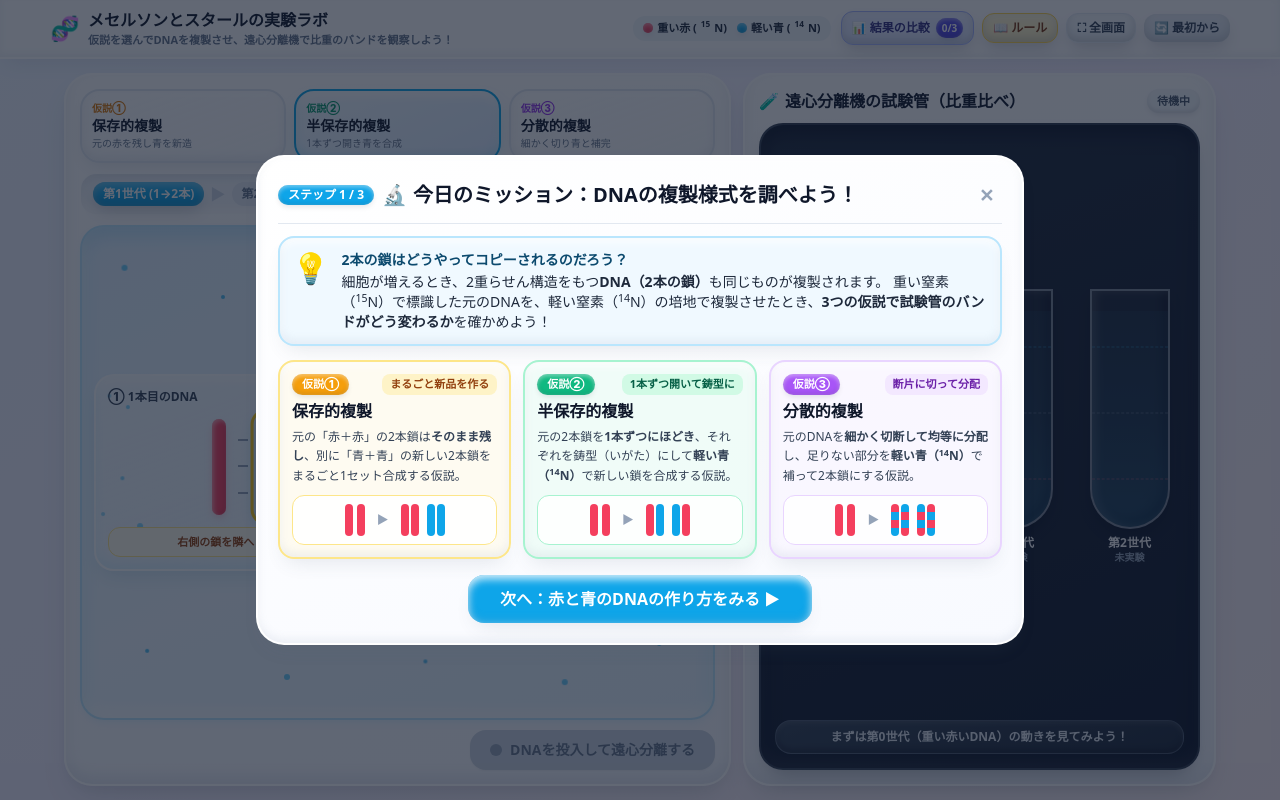
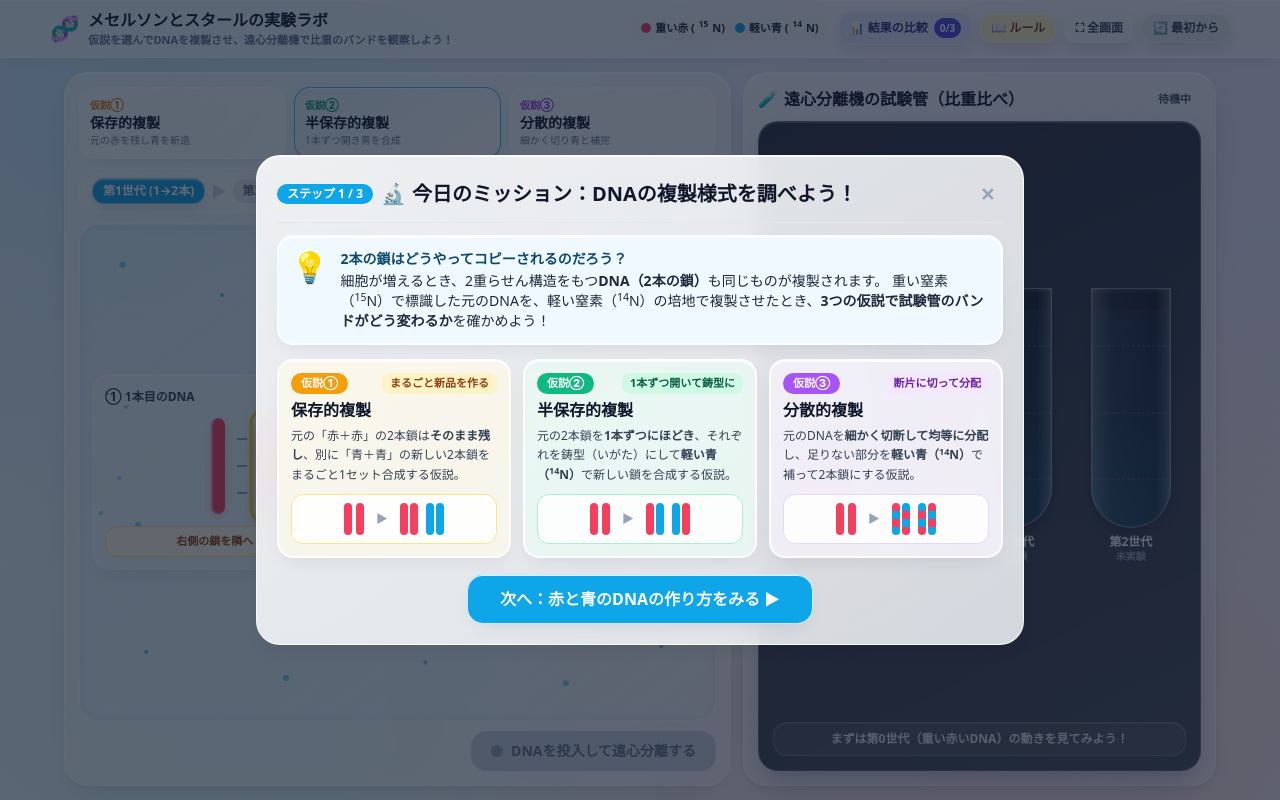
Before and after one commit to tyama11/meselson-stahl-lab, a plain HTML site: page index.html in a window 1280 px wide. Drawn offline with Linux system fonts and the light colour scheme.

Commit message:
Switch visual theme to Neo-Glassmorphism in CSS without changing logic

```diff
--- a/css/style.css
+++ b/css/style.css
@@ -254,204 +254,191 @@ body {
 }
 
 /* =========================================================================
-   クレイモーフィズム (Claymorphism) ビジュアルテーマ（ロジック変更なし）
+   ネオグラスモーフィズム (Neo-Glassmorphism) ビジュアルテーマ（ロジック変更なし）
    ========================================================================= */
 body {
-  background: linear-gradient(145deg, #eef5ff 0%, #f5f1ff 50%, #fff3f6 100%);
+  background-color: #eef4fb;
+  background-image:
+    radial-gradient(at 12% 14%, rgba(125, 211, 252, 0.42) 0px, transparent 48%),
+    radial-gradient(at 86% 18%, rgba(196, 181, 253, 0.38) 0px, transparent 46%),
+    radial-gradient(at 78% 88%, rgba(253, 164, 175, 0.32) 0px, transparent 48%),
+    radial-gradient(at 18% 84%, rgba(165, 243, 252, 0.34) 0px, transparent 46%);
   background-attachment: fixed;
 }
 
-/* ヘッダーバー：やわらかい粘土風バー */
+/* ヘッダーバー：フロストガラスバー */
 header.compact-header {
-  background: rgba(255, 255, 255, 0.92);
-  border-bottom: 2px solid rgba(255, 255, 255, 0.9);
+  background: rgba(255, 255, 255, 0.62);
+  backdrop-filter: blur(12px) saturate(150%);
+  -webkit-backdrop-filter: blur(12px) saturate(150%);
+  border-bottom: 1px solid rgba(255, 255, 255, 0.85);
   box-shadow:
-    0 8px 20px -6px rgba(100, 116, 139, 0.14),
-    inset 0 -3px 6px rgba(148, 163, 184, 0.14),
-    inset 0 3px 6px rgba(255, 255, 255, 0.95);
+    0 4px 20px -4px rgba(15, 23, 42, 0.08),
+    inset 0 1px 0 rgba(255, 255, 255, 0.9);
 }
 
-/* 左右メインパネル＆モーダルカード：ぷっくり立体クレイパネル */
-section.compact-panel,
-.compact-modal-card {
-  background: linear-gradient(160deg, #ffffff 0%, #f8faff 100%);
-  border: 2px solid rgba(255, 255, 255, 0.95);
-  border-radius: 1.75rem;
+/* 左右メインパネル：ネオグラスパネル（鋭い1px白縁＋柔らかな透過） */
+section.compact-panel {
+  background: linear-gradient(145deg, rgba(255, 255, 255, 0.68) 0%, rgba(255, 255, 255, 0.48) 100%);
+  backdrop-filter: blur(12px) saturate(150%);
+  -webkit-backdrop-filter: blur(12px) saturate(150%);
+  border: 1px solid rgba(255, 255, 255, 0.85);
+  border-radius: 1.5rem;
   box-shadow:
-    0 16px 32px -10px rgba(71, 85, 105, 0.16),
-    0 6px 14px -4px rgba(71, 85, 105, 0.08),
-    inset 0 -7px 14px rgba(148, 163, 184, 0.18),
-    inset 0 7px 14px rgba(255, 255, 255, 0.95);
+    0 12px 32px -10px rgba(15, 23, 42, 0.12),
+    0 2px 6px rgba(15, 23, 42, 0.04),
+    inset 0 1px 0 rgba(255, 255, 255, 0.95);
 }
 
-/* DNA組み立てトレイ：くぼんだクレイ培地トレイ */
-section.compact-panel > div.bg-sky-50\/50 {
-  background: linear-gradient(155deg, #dff0ff 0%, #edf7ff 55%, #e6f4ff 100%);
-  border: 2px solid rgba(186, 230, 253, 0.95);
+/* モーダルカード：視認性の高いフロストガラス（全画面ぼかしを避けて軽量維持） */
+.compact-modal-card {
+  background: linear-gradient(145deg, rgba(255, 255, 255, 0.9) 0%, rgba(248, 250, 252, 0.84) 100%);
+  backdrop-filter: blur(10px) saturate(140%);
+  -webkit-backdrop-filter: blur(10px) saturate(140%);
+  border: 1px solid rgba(255, 255, 255, 0.95);
   border-radius: 1.5rem;
   box-shadow:
-    inset 0 8px 18px rgba(14, 165, 233, 0.18),
-    inset 0 -6px 14px rgba(255, 255, 255, 0.95),
-    0 4px 10px -2px rgba(14, 165, 233, 0.1);
+    0 24px 48px -12px rgba(15, 23, 42, 0.25),
+    inset 0 1px 0 rgba(255, 255, 255, 1);
 }
 
-/* DNAカード：下の青いトレイと粒が透けて見える半透明クレイカード */
-.compact-dna-card {
-  background: linear-gradient(160deg, rgba(255, 255, 255, 0.46) 0%, rgba(240, 249, 255, 0.28) 100%) !important;
-  border-color: rgba(255, 255, 255, 0.78);
+/* DNA組み立てトレイ：クリアなアクアガラストレイ */
+section.compact-panel > div.bg-sky-50\/50 {
+  background: linear-gradient(145deg, rgba(186, 230, 253, 0.34) 0%, rgba(224, 242, 254, 0.22) 100%);
+  border: 1px solid rgba(255, 255, 255, 0.8);
   border-radius: 1.25rem;
   box-shadow:
-    0 10px 20px -6px rgba(14, 116, 144, 0.14),
-    inset 0 -5px 10px rgba(56, 189, 248, 0.12),
-    inset 0 5px 10px rgba(255, 255, 255, 0.75);
+    inset 0 2px 12px rgba(14, 165, 233, 0.12),
+    inset 0 1px 0 rgba(255, 255, 255, 0.75);
+}
+
+/* DNAカード：下の青いトレイと粒が透けるクリスタルガラスカード */
+.compact-dna-card {
+  background: linear-gradient(145deg, rgba(255, 255, 255, 0.42) 0%, rgba(255, 255, 255, 0.22) 100%) !important;
+  border: 1px solid rgba(255, 255, 255, 0.82);
+  border-radius: 1.125rem;
+  box-shadow:
+    0 8px 20px -8px rgba(15, 23, 42, 0.12),
+    inset 0 1px 0 rgba(255, 255, 255, 0.9);
 }
 
 .compact-dna-card.border-emerald-300 {
-  background: linear-gradient(160deg, rgba(236, 253, 245, 0.56) 0%, rgba(209, 250, 229, 0.32) 100%) !important;
-  border-color: rgba(110, 231, 183, 0.9);
+  background: linear-gradient(145deg, rgba(236, 253, 245, 0.52) 0%, rgba(209, 250, 229, 0.28) 100%) !important;
+  border: 1px solid rgba(110, 231, 183, 0.9);
   box-shadow:
-    0 10px 20px -6px rgba(16, 185, 129, 0.18),
-    inset 0 -5px 10px rgba(16, 185, 129, 0.14),
-    inset 0 5px 10px rgba(255, 255, 255, 0.8);
+    0 8px 20px -8px rgba(16, 185, 129, 0.2),
+    inset 0 1px 0 rgba(255, 255, 255, 0.92);
 }
 
-/* 仮説タブ：ぷっくりクレイタイル */
+/* 仮説タブ：シャープなガラスタイル */
 [role="tab"] {
-  background: linear-gradient(160deg, rgba(255, 255, 255, 0.92) 0%, rgba(248, 250, 252, 0.85) 100%);
-  border-radius: 1.25rem;
+  background: rgba(255, 255, 255, 0.5);
+  border: 1px solid rgba(255, 255, 255, 0.85);
+  border-radius: 1rem;
   box-shadow:
-    0 8px 16px -6px rgba(71, 85, 105, 0.14),
-    inset 0 -4px 8px rgba(148, 163, 184, 0.16),
-    inset 0 4px 8px rgba(255, 255, 255, 0.92);
-  transition: transform 0.15s ease, box-shadow 0.15s ease;
+    0 4px 12px -4px rgba(15, 23, 42, 0.08),
+    inset 0 1px 0 rgba(255, 255, 255, 0.9);
+  transition: transform 0.15s ease, box-shadow 0.15s ease, background-color 0.15s ease;
 }
 
 [role="tab"]:hover {
+  background: rgba(255, 255, 255, 0.72);
   transform: translateY(-1px);
 }
 
 [role="tab"][aria-selected="true"] {
-  background: linear-gradient(155deg, #f0f9ff 0%, #dbeafe 100%);
+  background: linear-gradient(145deg, rgba(224, 242, 254, 0.85) 0%, rgba(255, 255, 255, 0.72) 100%);
+  border: 1.5px solid rgba(14, 165, 233, 0.75);
   box-shadow:
-    0 10px 20px -6px rgba(14, 165, 233, 0.28),
-    inset 0 -5px 10px rgba(56, 189, 248, 0.24),
-    inset 0 5px 10px rgba(255, 255, 255, 0.95);
+    0 8px 18px -6px rgba(14, 165, 233, 0.28),
+    inset 0 1px 0 rgba(255, 255, 255, 0.98);
 }
 
-/* 世代ステップバー：やわらかくくぼんだクレイ溝 */
+/* 世代ステップバー：薄ガラスバー */
 section.compact-panel .bg-slate-50.border.border-slate-200.rounded-2xl {
-  background: linear-gradient(160deg, #eef2f7 0%, #f8fafc 100%);
-  border-color: rgba(255, 255, 255, 0.9);
-  box-shadow:
-    inset 0 4px 8px rgba(100, 116, 139, 0.12),
-    inset 0 -4px 8px rgba(255, 255, 255, 0.95);
+  background: rgba(255, 255, 255, 0.45);
+  border: 1px solid rgba(255, 255, 255, 0.8);
+  box-shadow: inset 0 1px 3px rgba(15, 23, 42, 0.06);
 }
 
-/* バッジ・ピル類にもクレイの丸みと立体ハイライト */
-header .rounded-full,
-section .rounded-full[class*="px-"],
-#rules-modal .rounded-full[class*="px-"],
-#compare-modal .rounded-full[class*="px-"] {
+/* ボタン全般：光沢エッジのあるネオグラスボタン */
+button:not(:disabled):not([role="tab"]):not([aria-label="閉じる"]) {
+  border: 1px solid rgba(255, 255, 255, 0.45);
   box-shadow:
-    0 3px 6px -2px rgba(15, 23, 42, 0.14),
-    inset 0 2px 4px rgba(255, 255, 255, 0.45),
-    inset 0 -2px 4px rgba(15, 23, 42, 0.12);
-}
-
-/* 試験管内バンド：つやのある3Dクレイピル */
-.band-appear {
-  box-shadow:
-    inset 0 2px 3px rgba(255, 255, 255, 0.45),
-    inset 0 -2px 3px rgba(0, 0, 0, 0.24);
-}
-
-/* ルール画面の合成ステージ：下の赤・青環境がほんのり透けるくぼみトレイ */
-.synth-stage-h {
-  background: rgba(255, 255, 255, 0.52) !important;
-  box-shadow:
-    inset 0 6px 14px rgba(100, 116, 139, 0.14),
-    inset 0 -5px 10px rgba(255, 255, 255, 0.85) !important;
-}
-
-/* ボタン全般：押し心地のあるぷっくりクレイボタン */
-button:not(:disabled):not([role="tab"]):not([aria-label="閉じる"]) {
-  box-shadow:
-    0 8px 16px -4px rgba(15, 23, 42, 0.18),
-    inset 0 -4px 8px rgba(15, 23, 42, 0.16),
-    inset 0 4px 8px rgba(255, 255, 255, 0.42);
-  transition: transform 0.15s ease, box-shadow 0.15s ease, background-color 0.15s ease;
+    0 6px 16px -4px rgba(15, 23, 42, 0.16),
+    inset 0 1px 0 rgba(255, 255, 255, 0.5);
+  transition: transform 0.15s ease, box-shadow 0.15s ease, filter 0.15s ease;
 }
 
 button:not(:disabled):not([role="tab"]):not([aria-label="閉じる"]):hover {
   transform: translateY(-1px);
   box-shadow:
-    0 11px 20px -4px rgba(15, 23, 42, 0.22),
-    inset 0 -4px 8px rgba(15, 23, 42, 0.16),
-    inset 0 4px 10px rgba(255, 255, 255, 0.5);
+    0 10px 22px -4px rgba(15, 23, 42, 0.22),
+    inset 0 1px 0 rgba(255, 255, 255, 0.65);
 }
 
 button:not(:disabled):not([role="tab"]):not([aria-label="閉じる"]):active {
-  transform: translateY(1px) scale(0.98);
-  box-shadow:
-    0 3px 8px -2px rgba(15, 23, 42, 0.16),
-    inset 0 3px 7px rgba(15, 23, 42, 0.18),
-    inset 0 -2px 5px rgba(255, 255, 255, 0.35);
+  transform: translateY(0) scale(0.98);
 }
 
-/* 立体的な赤い鎖・青い鎖（粘土スティック風のつや感） */
+/* DNA鎖：透き通るような光沢ハイライト */
 .dna-strand-h.bg-rose-500,
 .dna-strand-h .bg-rose-500,
 #gen0-dna-visual .bg-rose-500 {
   box-shadow:
-    0 4px 8px -2px rgba(244, 63, 94, 0.35),
-    inset 2px 2px 4px rgba(255, 255, 255, 0.48),
-    inset -2px -2px 4px rgba(159, 18, 57, 0.25);
+    0 4px 10px -2px rgba(244, 63, 94, 0.4),
+    inset 1.5px 0 2px rgba(255, 255, 255, 0.55);
 }
 
 .dna-strand-h.bg-sky-500,
 .dna-strand-h .bg-sky-500 {
   box-shadow:
-    0 4px 8px -2px rgba(14, 165, 233, 0.35),
-    inset 2px 2px 4px rgba(255, 255, 255, 0.48),
-    inset -2px -2px 4px rgba(3, 105, 161, 0.25);
+    0 4px 10px -2px rgba(14, 165, 233, 0.4),
+    inset 1.5px 0 2px rgba(255, 255, 255, 0.55);
 }
 
-/* 遠心分離機チャンバー＆試験管：ダーククレイ質感 */
+/* 遠心分離機チャンバー＆試験管：スモークダークガラス質感 */
 section.compact-panel .bg-slate-900.rounded-2xl,
 #rules-modal .bg-slate-900.rounded-3xl {
-  background: linear-gradient(160deg, #1e293b 0%, #0f172a 100%);
-  border: 2px solid rgba(148, 163, 184, 0.22);
-  border-radius: 1.5rem;
+  background: linear-gradient(155deg, rgba(15, 23, 42, 0.88) 0%, rgba(30, 41, 59, 0.82) 100%);
+  border: 1px solid rgba(255, 255, 255, 0.22);
+  border-radius: 1.25rem;
   box-shadow:
-    inset 0 8px 18px rgba(2, 6, 23, 0.55),
-    inset 0 -6px 12px rgba(148, 163, 184, 0.12),
-    0 10px 20px -8px rgba(15, 23, 42, 0.35);
+    0 12px 28px -8px rgba(15, 23, 42, 0.35),
+    inset 0 1px 0 rgba(255, 255, 255, 0.22);
 }
 
 [id^="tube-wrapper-"],
 #modal-tube-wrapper {
-  border-color: rgba(203, 213, 225, 0.55);
+  background: linear-gradient(90deg, rgba(255, 255, 255, 0.14) 0%, rgba(30, 41, 59, 0.65) 26%, rgba(15, 23, 42, 0.72) 82%, rgba(255, 255, 255, 0.1) 100%);
+  border: 1.5px solid rgba(226, 232, 240, 0.45);
   box-shadow:
-    inset 4px 0 10px rgba(255, 255, 255, 0.16),
-    inset -4px -8px 12px rgba(2, 6, 23, 0.55),
-    0 8px 14px -4px rgba(2, 6, 23, 0.45);
+    inset 0 1px 4px rgba(255, 255, 255, 0.2),
+    0 6px 14px -4px rgba(2, 6, 23, 0.45);
 }
 
-/* 観察メモ・ステップバー・モーダル内カードにもやわらかい立体感 */
+/* 観察メモ：ダークグラスバー */
 #observation-box {
-  background: linear-gradient(160deg, #334155 0%, #1e293b 100%);
-  border-color: rgba(148, 163, 184, 0.3);
-  border-radius: 1rem;
+  background: rgba(255, 255, 255, 0.08);
+  border: 1px solid rgba(255, 255, 255, 0.18);
+  border-radius: 0.875rem;
+  box-shadow: inset 0 1px 0 rgba(255, 255, 255, 0.15);
+}
+
+/* ルール画面の合成ステージ：クリアガラスステージ */
+.synth-stage-h {
+  background: rgba(255, 255, 255, 0.45) !important;
+  border: 1px solid rgba(255, 255, 255, 0.85) !important;
   box-shadow:
-    inset 0 2px 5px rgba(255, 255, 255, 0.12),
-    inset 0 -3px 6px rgba(2, 6, 23, 0.4);
+    inset 0 2px 10px rgba(15, 23, 42, 0.06),
+    inset 0 1px 0 rgba(255, 255, 255, 0.9) !important;
 }
 
 #rules-modal .rounded-2xl:not(.bg-slate-900),
 #rules-modal .rounded-3xl:not(.bg-slate-900),
 #compare-modal .rounded-2xl:not(.bg-slate-900) {
+  border-color: rgba(255, 255, 255, 0.78);
   box-shadow:
-    0 10px 20px -8px rgba(71, 85, 105, 0.14),
-    inset 0 -4px 8px rgba(148, 163, 184, 0.14),
-    inset 0 4px 8px rgba(255, 255, 255, 0.85);
+    0 8px 20px -8px rgba(15, 23, 42, 0.1),
+    inset 0 1px 0 rgba(255, 255, 255, 0.85);
 }
```
